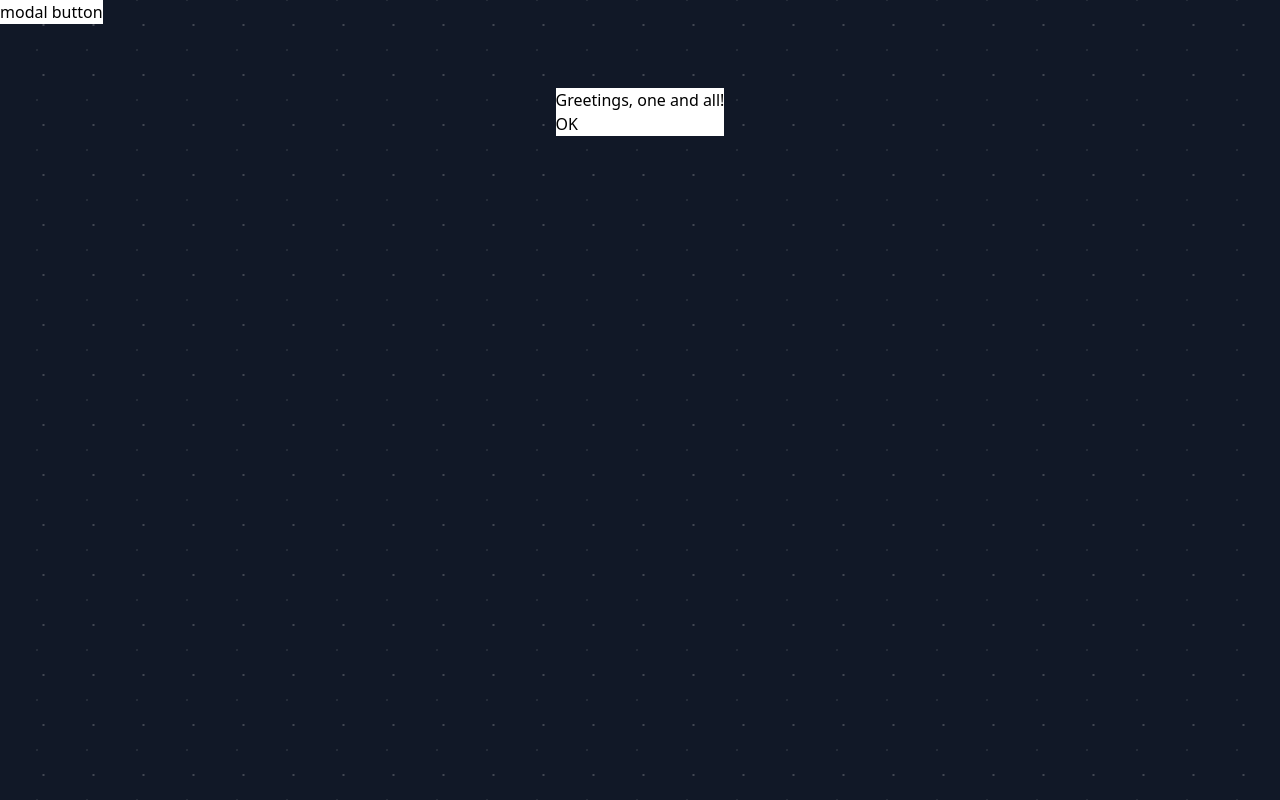
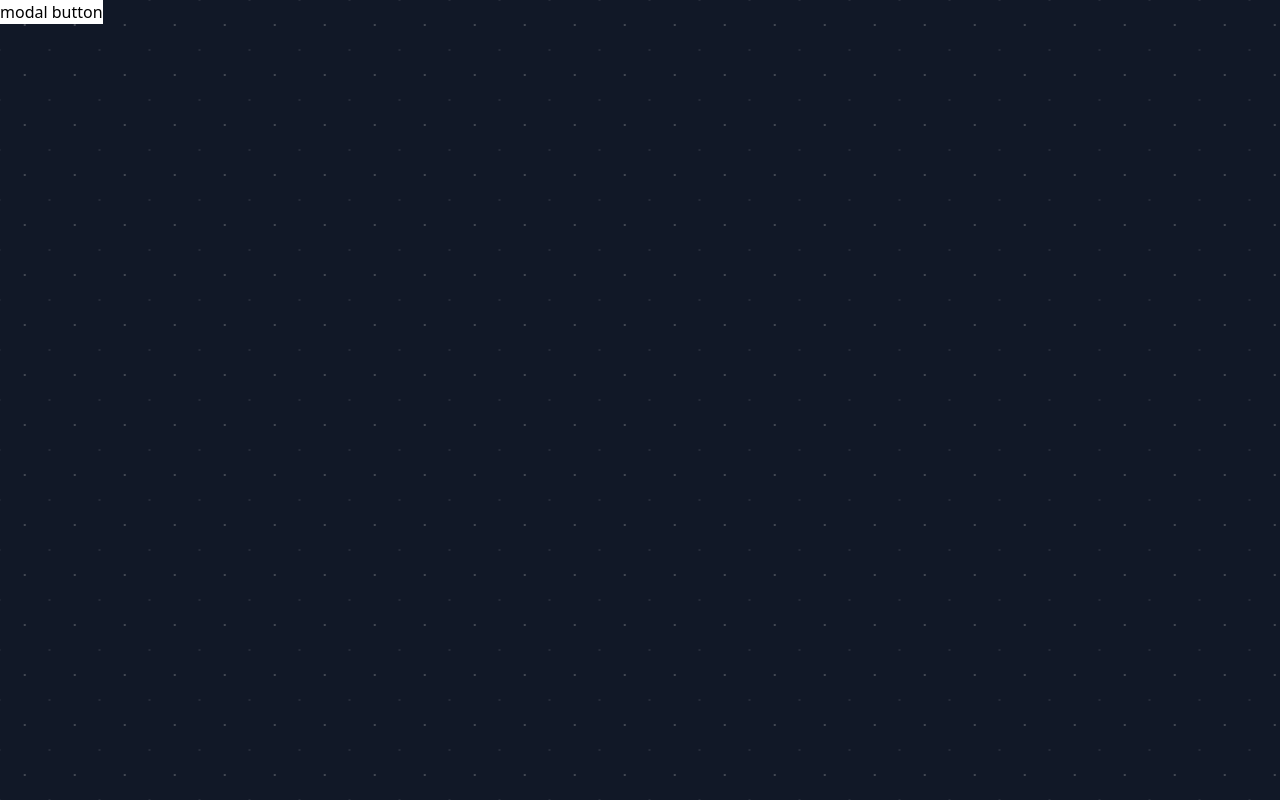
Before and after one commit to MatejMedvescek755/my-app, a React (Vite) app: page / in a window 1280 px wide. Built offline with nearby package versions, Linux system fonts and the light colour scheme.

Commit message:
fixed props

```diff
--- a/src/components/modals/modal.tsx
+++ b/src/components/modals/modal.tsx
@@ -1,9 +1,9 @@
-import State, { ModalProps } from "./index"
+import { ModalProps } from "./index"
 
 
-const Modal = (state: ModalProps) => {
+const Modal = (props: ModalProps) => {
     return (
-        <dialog open={state} className="w-16 bg-white border-1-black absolute top-20 left-50">
+        <dialog open={props.state} className="w-16 bg-white border-1-black absolute top-20 left-50">
             <div className="h-20">
                 <p>Greetings, one and all!</p>
                 <form method="dialog">
```
